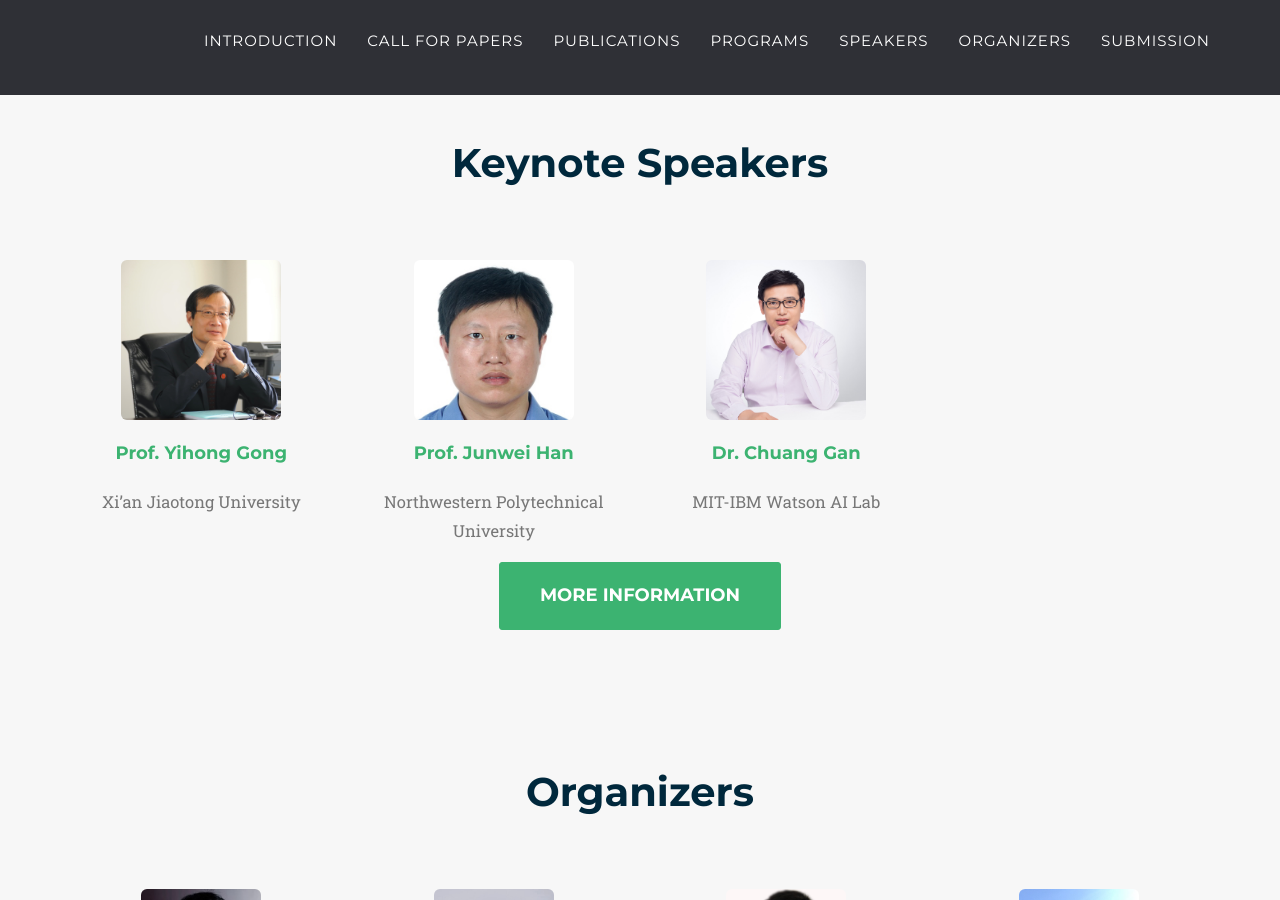
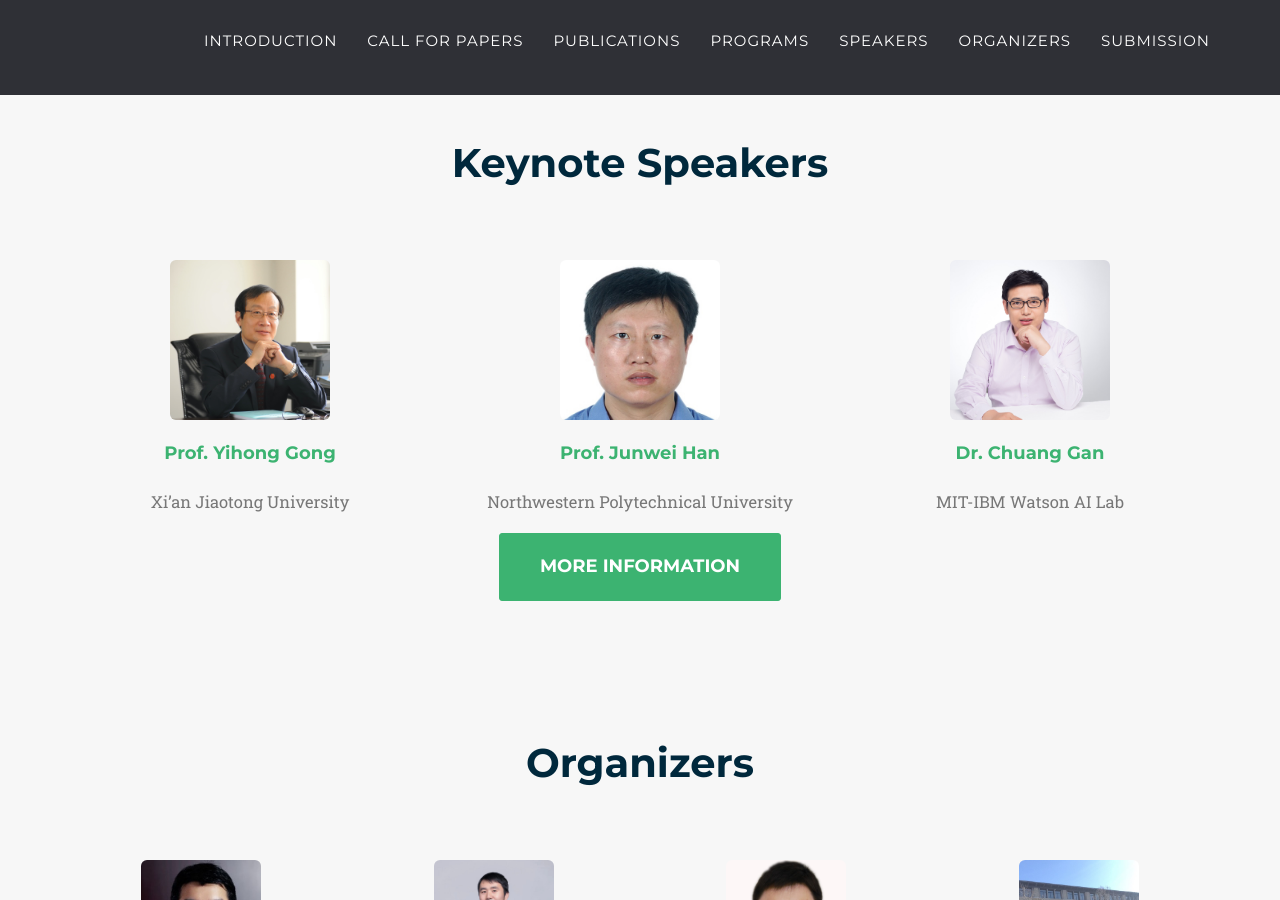
Before and after one commit to MCFR-MM22/MCFR-MM22.github.io, a Jekyll site: the page built from index.html, in a window 1280 px wide and 900 px high, scrolled down 2324 px. Built offline with Jekyll 4.4.1, drawn with Linux system fonts in a browser that asks for light colours; some web fonts are replaced.

Commit message:
Update speakers.html

```diff
--- a/_includes/2021_data/speakers.html
+++ b/_includes/2021_data/speakers.html
@@ -9,7 +9,7 @@
             </div>
             <div class="row">
             {% for post in site.data.twenty_21.speakers %}
-                <div class="col-sm-3 speakers-item">
+                <div class="col-md-4 col-sm-6 speakers-item">
                     <!-- <a href="{{ post.name }}" class="speakers-link" data-toggle="modal"> -->
                     <center><img src="../css/2021_style/img/speakers/{{ post.thumbnail }}" class="img-centered img-rounded"  width="160px" height="160px"/></center>
                     <!-- </a> -->
```
